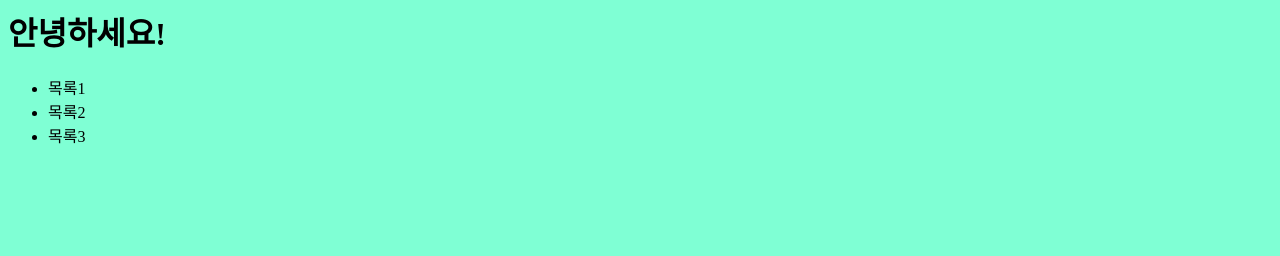
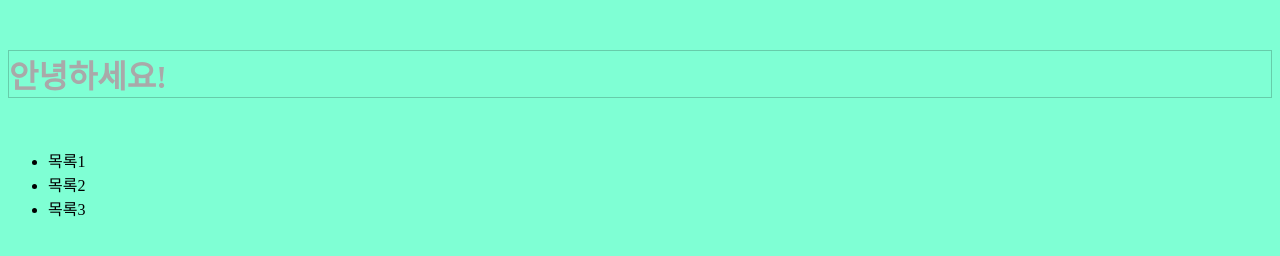
Before and after one commit to develckm/gitStudy, a plain HTML site: page index.html in a window 1280 px wide. Drawn offline with Linux system fonts and the light colour scheme.

Commit message:
h1 수정

```diff
--- a/index.css
+++ b/index.css
@@ -1,3 +1,8 @@
 body{
     background-color: aquamarine;
 }
+h1{
+    color: darkgray;
+    margin: 50px 0;
+    border: 1px solid mediumaquamarine;
+}
```
